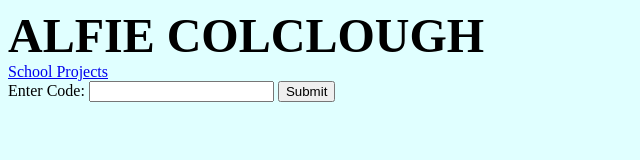
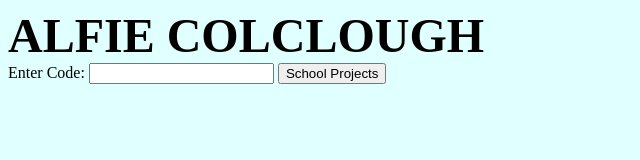
Before and after one commit to AGCol1/web, a plain HTML site: page index.html in a window 1280 px wide. Shown: the whole page, without its empty margins (0-640 px from the left). Drawn offline with Linux system fonts and the light colour scheme.

Commit message:
index changes

```diff
--- a/index.html
+++ b/index.html
@@ -11,18 +11,16 @@
         Alfie Colclough
         </div>
 
-    <div class="school_projects">
-        <a href="https://agcol.uk/school_projects.html">School Projects</a>
     <div class="code_input">
         <label for="code">Enter Code:</label>
         <input type="text" id="code" name="code">
-        <button onclick="submitCode()">Submit</button>
+        <button onclick="submitCode()">School Projects</button>
     </div>
     <script>
         function submitCode() {
             var code = document.getElementById("code").value;
             if (code === "1234") {
-                alert("Code accepted!");
+                window.location.href = "https://agcol.uk/school_projects.html";
             } else {
                 alert("Invalid code. Please try again.");
             }
```
